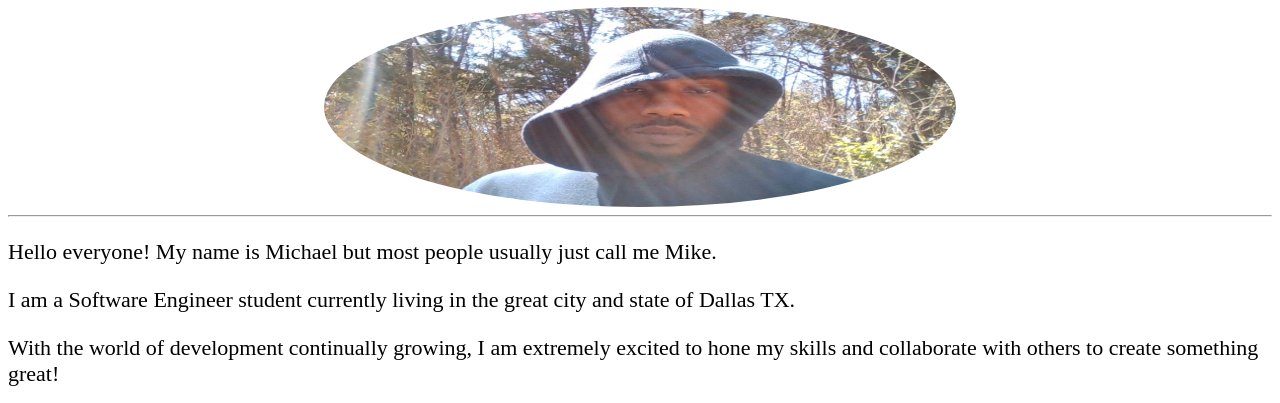
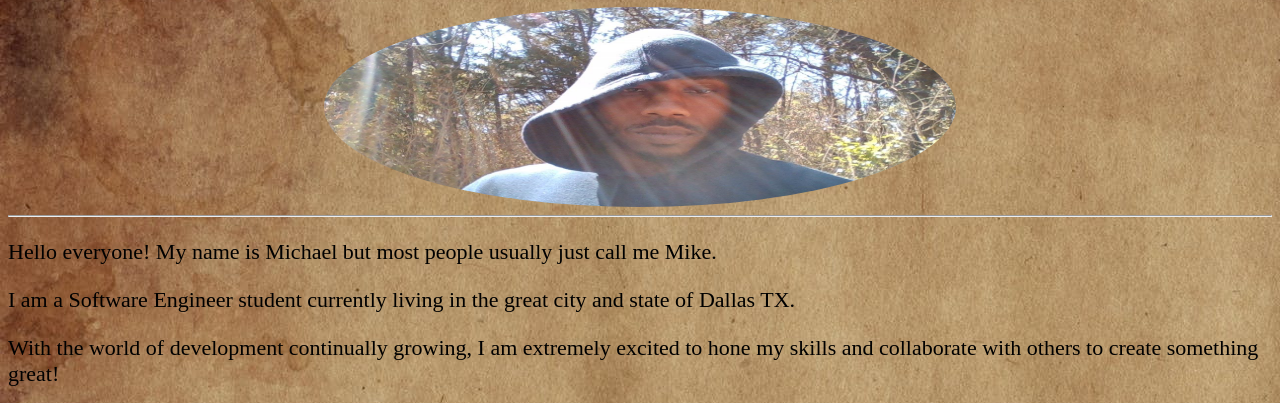
Before and after one commit to MIkeSimsDevelopment/web-port, a plain HTML site: page index.html in a window 1280 px wide. Shown: the part 190-593 px from the top of the page. Drawn offline with Linux system fonts and the light colour scheme.

Commit message:
Update style.css

```diff
--- a/style.css
+++ b/style.css
@@ -18,7 +18,7 @@ h2,h3 {
 /* add background*/
 
 body {
-background-image: url("image/background.jpeg")
+background-image: url("images/background.jpeg")
 }
 
  /* The font size and text alignment */
```
